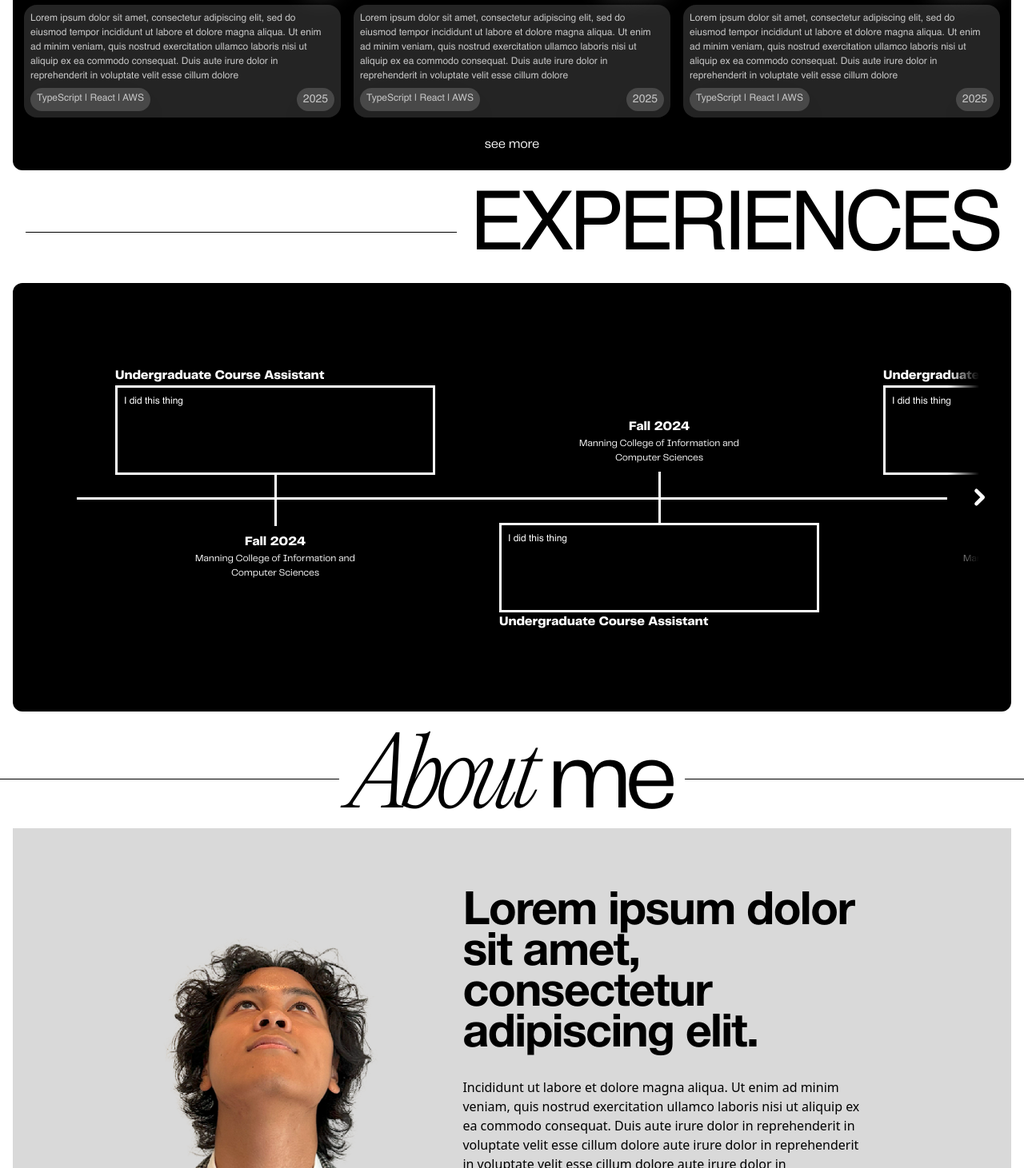
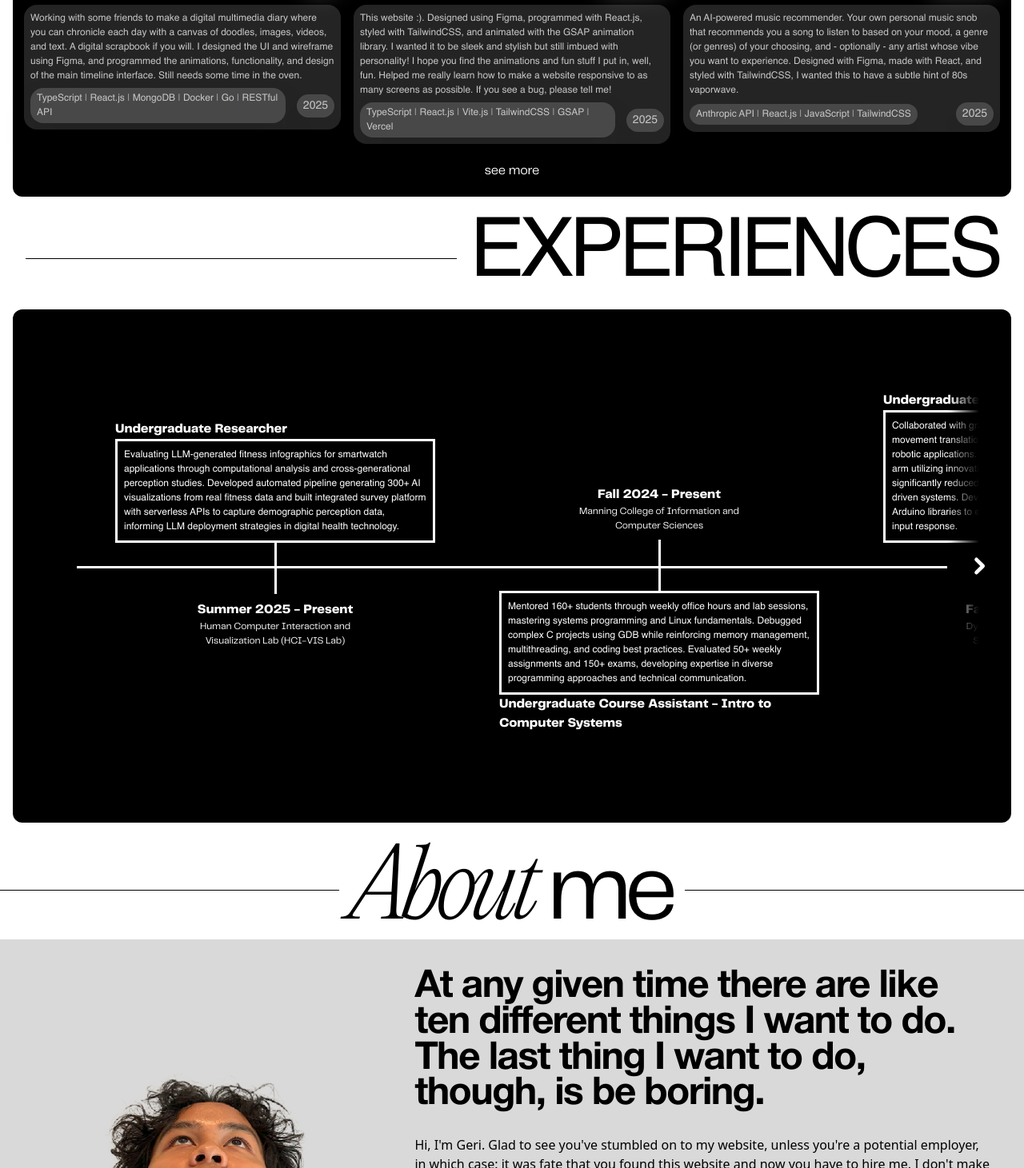
Before and after one commit to TedDPig123/personal-website, a React (Vite) app: page / in a window 1280 px wide. Shown: the part 2289-3750 px from the top of the page at 80% size. Built offline with nearby package versions, Linux system fonts and the light colour scheme.

Commit message:
added all my information, except insta

```diff
--- a/src/components/About.tsx
+++ b/src/components/About.tsx
@@ -15,18 +15,23 @@ export default function About(){
                      <span className="w-[100%] h-[1px] bg-black ml-4 mb-2"></span>
                 </div>
             </div>
-            <div className="about-section bg-[#D9D9D9] px-[8vw] z-5  ml-4 mr-4 flex items-center">
 
-                <img className="about-portrait m-5 min-w-[400px] w-[30%]" src={headshot} alt="headshot of me" />
+            <div className="about-section bg-[#D9D9D9] p-[3vw] flex items-center just w-full">
+                <div className="flex justify-center w-full">
+                    <img className="about-portrait m-5 mr-0 min-w-[400px] w-[80vw]" src={headshot} alt="headshot of me" />
+                </div>
 
-                <div className="about-text flex-col mr-20 mt-20 mb-20 ml-5">
-                    <div className="font-helveticabold text-[4.5vw] tracking-[-0.03em] leading-[4vw]">
-                        Lorem ipsum dolor sit amet, consectetur adipiscing elit.
+                <div className="about-text flex-col ml-15 width-full">
+                    <div className="font-helveticabold text-5xl tracking-[-0.1rem] leading-[2.8rem] min-text">
+                        At any given time there are like ten different things I want to do. The last thing I want to do, though, is be boring.
                     </div>
                     <div className="mt-7 text-[16px]">
-                   Incididunt ut labore et dolore magna aliqua. Ut enim ad minim veniam, quis nostrud exercitation ullamco laboris nisi ut aliquip ex ea commodo consequat. Duis aute irure dolor in reprehenderit in voluptate velit esse cillum dolore aute irure dolor in reprehenderit in voluptate velit esse cillum dolore aute irure dolor in reprehenderit in voluptate velit esse cillum dolore aute irure dolor in reprehenderit in voluptate velit esse cillum dolore
-
-Duis aute irure dolor in reprehenderit in voluptate velit esse cillum dolore aute irure dolor in reprehenderit in voluptate velit esse cillum dolore aute irure dolor in reprehenderit in voluptate velit esse cillum dolore aute irure dolor in reprehenderit in voluptate velit esse cillum dolore
+                        Hi, I'm Geri. Glad to see you've stumbled on to my website, unless you're a potential employer, in which case: it was fate that you found this website and now you have to hire me. I don't make the rules. (Just kidding, unless...).
+                        <br /><br />
+                        I'm a rising senior at UMass Amherst studying computer science, and I'm currently working as an Undergraduate Researcher for the Human-Computer-Interaction and Visualization Lab (HCI-VIS) at UMass for the summer. I love designing fun user experiences and thinking of creative ways to put my programming skills to use! Right now,
+                        both academically and personally, I'm exploring as many sides of software development as I can, from AI/ML and the backend to UI/UX and the frontend. However, going forward I want to further explore the ways that software experiences can aid in story-telling, and the ways it can connect us to our humanity more than distance ourselves from it, be it through compelling user experiences or software made with the user in mind.
+                        <br /><br />
+                        Beyond the computer, I just love creating things and engaging in self-expression through the pursuit of a lot of hobbies. Some may argue I've got too many hobbies. They may be right. I like playing music on my guitar and writing songs, though music production is still pretty difficult for me (still not enough to stop me - check out my song on spotify! :p). I also love sketching, collage-making, embroidery, and acting on stage in theater productions.
                     </div>
                 </div>
 
--- a/src/components/Gallery.tsx
+++ b/src/components/Gallery.tsx
@@ -72,8 +72,8 @@ export default function Gallery() {
             >
                 {experiencesList.map((exp, i)=>{
                     return (i%2===0 ?
-                    <GalleryComponents1 key={exp.id} position={exp.position} text={exp.text} date={exp.date} place={exp.place}/> :
-                    <GalleryComponents2 key={exp.id} position={exp.position} text={exp.text} date={exp.date} place={exp.place}/> )
+                    <GalleryComponents1 key={exp.id} position={exp.position} text={exp.text} date={exp.date} place={exp.place} deskTop={exp.deskTop} phoneTop={exp.phoneTop}/> :
+                    <GalleryComponents2 key={exp.id} position={exp.position} text={exp.text} date={exp.date} place={exp.place} deskTop={exp.deskTop} phoneTop={exp.phoneTop}/> )
                 })}
             </div>
 
@@ -110,8 +110,8 @@ export default function Gallery() {
                 </div>
             </div>
 
-            <div className="left-block-gall left-0 w-20 absolute z-20 top-[10%] h-100 bg-gradient-to-r from-black from-50% to-transparent pointer-events-none"></div>
-            <div className="right-block-gall right-0 w-20 absolute z-20 top-[10%] h-100 bg-gradient-to-l from-black from-50% to-transparent pointer-events-none"></div>
+            <div className="left-block-gall left-0 w-20 absolute z-20 top-[10%] h-120 bg-gradient-to-r from-black from-50% to-transparent pointer-events-none"></div>
+            <div className="right-block-gall right-0 w-20 absolute z-20 top-[10%] h-120 bg-gradient-to-l from-black from-50% to-transparent pointer-events-none"></div>
             <div className="gallery-bar left-20 right-20 absolute top-[50%] z-10 h-[3px] bg-white"></div>
         </div>
     )
--- a/src/components/GalleryComponents-1.tsx
+++ b/src/components/GalleryComponents-1.tsx
@@ -1,25 +1,31 @@
 interface ExperienceProp {
-    position:string;
-    text:string;
-    date:string;
-    place:string;
+    position: string;
+    text: string;
+    date: string;
+    place: string;
+    phoneTop: number;
+    deskTop: number;
 }
 
-export default function GalleryComponents1({position, text, date, place}:ExperienceProp){
-    return(
+export default function GalleryComponents1({position, text, date, place, phoneTop, deskTop}: ExperienceProp) {
+    return (
         <>
             <div className="gallery-desktop-1">
-                <div className='w-[400px] flex-col ml-10 mr-10'>
-                    <div className='font-telegrafbold text-[16px] mt-26'>{position}</div>
+                <div className='max-w-[400px] flex-col ml-10 mr-10' style={{ marginTop: `${deskTop * 0.25}rem` }}>
+                    <div className='font-telegrafbold text-[16px] mt-12'>{position}</div>
                     <div className='min-h-28 font-helveticaregular border-[3px] text-[12px] p-2 w-[100%] gallery-text'>{text}</div>
                     <div className='flex justify-center'>
-                        <div className='w-[3px] h-16 bg-white '></div>
+                        <div className='w-[3px] h-16 bg-white'></div>
                     </div>
                     <div className='flex justify-center'>
                         <div className='font-telegrafbold text-[16px] mt-2'>{date}</div>
                     </div>
                     <div className='flex justify-center'>
-                        <div className='font-telegraf text-[12px] text-center w-50'>{place}</div>
+                        <div
+                            className="font-telegraf text-[12px] text-center w-50"
+                        >
+                            {place}
+                        </div>
                     </div>
                 </div>
             </div>
@@ -33,11 +39,13 @@ export default function GalleryComponents1({position, text, date, place}:Experie
                 <div className='flex justify-center'>
                     <div className='font-telegrafbold text-[16px] mt-2'>{date}</div>
                 </div>
-                <div className='flex justify-center'>
-                    <div className='font-telegraf text-[12px] text-center w-50 mb-20'>{place}</div>
+                <div className='flex justify-center' style={{ marginBottom: `${phoneTop * 0.25}rem` }}>
+                    <div
+                        className="font-telegraf text-[12px] text-center w-50"                     >
+                        {place}
+                    </div>
                 </div>
             </div>
         </>
-
     )
 }
--- a/src/components/GalleryComponents-2.tsx
+++ b/src/components/GalleryComponents-2.tsx
@@ -3,31 +3,33 @@ interface ExperienceProp {
     text:string;
     date:string;
     place:string;
+    phoneTop:number;
+    deskTop:number;
 }
 
-export default function GalleryComponents2({position, text, date, place}:ExperienceProp){
+export default function GalleryComponents2({position, text, date, place, phoneTop, deskTop}:ExperienceProp){
     return(
         <>
             <div className='gallery-desktop-2 w-[400px] flex-col ml-10 mr-10'>
-                <div className='flex justify-center mt-42'>
+                <div className="flex justify-center" style={{ marginTop: `${deskTop * 0.25}rem` }}>
                     <div className='font-telegrafbold text-[16px]'>{date}</div>
                 </div>
                 <div className='flex justify-center'>
                     <div className='font-telegraf text-[12px] text-center w-50 mb-2'>{place}</div>
                 </div>
                 <div className='flex justify-center'>
-                    <div className='w-[3px] h-16 bg-white '></div>
+                    <div className='w-[3px] h-16 bg-white'></div>
                 </div>
                 <div className='flex-col'>
                     <div className="flex justify-center">
-                        <div className='min-h-28  gallery-text font-helveticaregular border-[3px] text-[12px] p-2 overflow-ellipsis w-[100%]'>{text}</div>
+                        <div className='min-h-28 gallery-text font-helveticaregular border-[3px] text-[12px] p-2 overflow-ellipsis w-[100%]'>{text}</div>
                     </div>
-                        <div className='font-telegrafbold text-[16px] mb-20'>{position}</div>
+                    <div className='font-telegrafbold text-[16px] mb-20'>{position}</div>
                 </div>
             </div>
 
             <div className='gallery-phone-2 w-[340px] flex-col mx-1 h-[70vw] hidden'>
-                <div className='flex justify-center mt-70'>
+                <div className="flex justify-center" style={{ marginTop: `${phoneTop * 0.25}rem` }}>
                     <div className='font-telegrafbold text-[16px]'>{date}</div>
                 </div>
                 <div className='flex justify-center'>
--- a/src/components/ProjectCard.tsx
+++ b/src/components/ProjectCard.tsx
@@ -42,11 +42,11 @@ export default function ProjectCard({ name, imageURL, description, stack, gitlin
             </div>
             <div className="font-helveticaregular text-[12px] bg-[#242424] rounded-2xl mt-2 text-[#C7C7C7] p-2">
                 {description}
-                <div className='flex w-full justify-between'>
+                <div className='flex w-full justify-between items-center'>
                     <div className='bg-[#484848] rounded-2xl pl-2 pr-2 pt-1 pb-1 mt-1.5 w-fit shadow-2xl'>
                         {stack.map((tool: string, index: number) =>
                             index > 0 ?
-                            <span key={tool}> | {tool}</span> :
+                            <span key={tool}> <span className='text-gray-400'>|</span> {tool}</span> :
                             <span key={tool}>{tool}</span>
                         )}
                     </div>
--- a/src/content/ExperiencesList.tsx
+++ b/src/content/ExperiencesList.tsx
@@ -1,24 +1,57 @@
-const experiencesList : {id:number, position:string, text:string, date:string, place:string}[] = [
+const experiencesList : {id:number, position:string, text:string, date:string, place:string, phoneTop:number, deskTop:number}[] = [
     {
         id:0,
-        position:"Undergraduate Course Assistant",
-        text:"I did this thing",
-        date:"Fall 2024",
-        place:"Manning College of Information and Computer Sciences"
+        position:"Undergraduate Researcher",
+        text:"Evaluating LLM-generated fitness infographics for smartwatch applications through computational analysis and cross-generational perception studies. Developed automated pipeline generating 300+ AI visualizations from real fitness data and built integrated survey platform with serverless APIs to capture demographic perception data, informing LLM deployment strategies in digital health technology.",
+        date:"Summer 2025 - Present",
+        place:"Human Computer Interaction and Visualization Lab (HCI-VIS Lab)",
+        phoneTop:29,
+        deskTop:34.3
     },
      {
         id:1,
-        position:"Undergraduate Course Assistant",
-        text:"I did this thing",
-        date:"Fall 2024",
-        place:"Manning College of Information and Computer Sciences"
+        position:"Undergraduate Course Assistant - Intro to Computer Systems",
+        text:"Mentored 160+ students through weekly office hours and lab sessions, mastering systems programming and Linux fundamentals. Debugged complex C projects using GDB while reinforcing memory management, multithreading, and coding best practices. Evaluated 50+ weekly assignments and 150+ exams, developing expertise in diverse programming approaches and technical communication.",
+        date:"Fall 2024 - Present",
+        place:"Manning College of Information and Computer Sciences",
+        phoneTop:70,
+        deskTop:55
+    },
+    {
+        id:2,
+        position:"Undergraduate Research Assistant",
+        text:"Collaborated with graduate researcher on thesis investigating effective movement translation systems as gear alternatives for advanced robotic applications. Helped engineer a cost-efficient 3-DOF robotic arm utilizing innovative pulley-based rotation mechanisms that significantly reduced manufacturing costs compared to traditional gear-driven systems. Developed robust real-time control system in C using Arduino libraries to enable precise angle adjustments and dynamic input response.",
+        date:"Fall 2024 - Spring 2025",
+        place:"Dynamic and Autonomous Robotic Systems (DAROS) Lab at UMass",
+        phoneTop:34,
+        deskTop:25.4
     },
     {
         id:3,
-        position:"Undergraduate Course Assistant",
-        text:"I did this thing",
-        date:"Fall 2024",
-        place:"Manning College of Information and Computer Sciences"
+        position:"President",
+        text:"Led 15-member team executing 5 cultural events per semester, personally greeting 50+ attendees while managing registration, ticket sales, and cash transactions. Coordinated logistics across multiple vendors, sponsors, and campus departments through weekly meetings and strategic communication. Secured $1,500 in sponsorships through persuasive proposal writing and presentations, demonstrating professional relationship management and organizational leadership skills.",
+        date:"Fall 2024 - Spring 2025",
+        place:"Indonesian Student Association at UMass Amherst",
+        phoneTop:70,
+        deskTop:55
+    },
+    {
+        id:4,
+        position:"Publicist / Public Relations",
+        text:"Managed social media campaigns and community outreach initiatives, creating promotional materials and engaging diverse campus organizations to promote events to broad audiences. Tracked engagement metrics and maintained social media accounts to assess campaign effectiveness and optimize marketing strategies across multiple platforms.",
+        date:"Spring 2023 - Spring 2024",
+        place:"Indonesian Student Association at UMass Amherst",
+        phoneTop:24,
+        deskTop:34.3
+    },
+    {
+        id:5,
+        position:"Treasurer",
+        text:"Managed $1,200 annual budget for a cappella events, coordinating with vendors to purchase AV equipment and promotional materials. Applied for and secured following year's budget allocation through financial planning and budget proposal presentations, ensuring sustainable funding for club operations and performances.",
+        date:"Fall 2023 - Spring 2024",
+        place:"Vocal Suspects Acapella at UMass Amherst",
+        phoneTop:70,
+        deskTop:55
     },
 ]
 
--- a/src/content/ProjectsList.tsx
+++ b/src/content/ProjectsList.tsx
@@ -1,18 +1,18 @@
-import purpleSky from '../assets/purple_sky.jpg';
 import timeline from '../assets/Timeline.png';
 import portfolio from '../assets/Portfolio.png';
 import carbon from '../assets/YourCarbon.png';
 import tactile from '../assets/tactile.png';
 import chord from '../assets/chord.png';
 import songbird from '../assets/songbird.png'
+import noImage from '../assets/no-image.png';
 
 const projectsList : {id:number, name: string, imageURL: string, description: string, stack : string[], gitlink: string, link: string, date: string}[] = [
     {
         id:0,
         name:"Timeline (WiP)",
         imageURL:timeline,
-        description:"Lorem ipsum dolor sit amet, consectetur adipiscing elit, sed do eiusmod tempor incididunt ut labore et dolore magna aliqua. Ut enim ad minim veniam, quis nostrud exercitation ullamco laboris nisi ut aliquip ex ea commodo consequat. Duis aute irure dolor in reprehenderit in voluptate velit esse cillum dolore ",
-        stack:["TypeScript", "React", "AWS"],
+        description:"Working with some friends to make a digital multimedia diary where you can chronicle each day with a canvas of doodles, images, videos, and text. A digital scrapbook if you will. I designed the UI and wireframe using Figma, and programmed the animations, functionality, and design of the main timeline interface. Still needs some time in the oven.",
+        stack:["TypeScript", "React.js", "MongoDB", "Docker","Go", "RESTful API"],
         gitlink: "https://github.com/liyu-hz168/Timeline",
         link: "",
         date: "2025"
@@ -21,8 +21,8 @@ const projectsList : {id:number, name: string, imageURL: string, description: st
         id:1,
         name:"Portfolio Website",
         imageURL:portfolio,
-        description:"Lorem ipsum dolor sit amet, consectetur adipiscing elit, sed do eiusmod tempor incididunt ut labore et dolore magna aliqua. Ut enim ad minim veniam, quis nostrud exercitation ullamco laboris nisi ut aliquip ex ea commodo consequat. Duis aute irure dolor in reprehenderit in voluptate velit esse cillum dolore ",
-        stack:["TypeScript", "React", "AWS"],
+        description:"This website :). Designed using Figma, programmed with React.js, styled with TailwindCSS, and animated with the GSAP animation library. I wanted it to be sleek and stylish but still imbued with personality! I hope you find the animations and fun stuff I put in, well, fun. Helped me really learn how to make a website responsive to as many screens as possible. If you see a bug, please tell me!",
+        stack:["TypeScript", "React.js", "Vite.js", "TailwindCSS", "GSAP", "Vercel"],
         gitlink: "https://github.com/TedDPig123/personal-website",
         link: "https://www.geribydesign.com/",
         date: "2025",
@@ -31,8 +31,8 @@ const projectsList : {id:number, name: string, imageURL: string, description: st
         id:6,
         name:"Songbird",
         imageURL:songbird,
-        description:"Lorem ipsum dolor sit amet, consectetur adipiscing elit, sed do eiusmod tempor incididunt ut labore et dolore magna aliqua. Ut enim ad minim veniam, quis nostrud exercitation ullamco laboris nisi ut aliquip ex ea commodo consequat. Duis aute irure dolor in reprehenderit in voluptate velit esse cillum dolore ",
-        stack:["TypeScript", "React", "AWS"],
+        description:"An AI-powered music recommender. Your own personal music snob that recommends you a song to listen to based on your mood, a genre (or genres) of your choosing, and - optionally - any artist whose vibe you want to experience. Designed with Figma, made with React, and styled with TailwindCSS, I wanted this to have a subtle hint of 80s vaporwave.",
+        stack:["Anthropic API", "React.js","JavaScript", "TailwindCSS"],
         gitlink: "https://github.com/TedDPig123/Your-Music-Tailor",
         link: "https://your-music-tailor.vercel.app/",
          date: "2025",
@@ -41,8 +41,8 @@ const projectsList : {id:number, name: string, imageURL: string, description: st
         id:2,
         name:"Your Carbon",
         imageURL:carbon,
-        description:"Lorem ipsum dolor sit amet, consectetur adipiscing elit, sed do eiusmod tempor incididunt ut labore et dolore magna aliqua. Ut enim ad minim veniam, quis nostrud exercitation ullamco laboris nisi ut aliquip ex ea commodo consequat. Duis aute irure dolor in reprehenderit in voluptate velit esse cillum dolore ",
-        stack:["TypeScript", "React", "AWS"],
+        description:"A project I made for my scalable web systems class, it's a dashboard that allows you to track your carbon footprint every day. You can log activities that contribute to or negate your footprint and set daily carbon footprint goals for yourself. Designed with Figma, made with React, and all data stored locally through local storage - no account needed. ",
+        stack:["TypeScript", "React.js", "Vite.js", "TailwindCSS", "Local Storage"],
         gitlink: "https://github.com/TedDPig123/carbon-footprint-tracker",
         link: "https://carbon-footprint-tracker-taupe.vercel.app/",
          date: "2025",
@@ -50,9 +50,9 @@ const projectsList : {id:number, name: string, imageURL: string, description: st
     {
         id:5,
         name:"Infographic Generator (For Research)",
-        imageURL:purpleSky,
-        description:"Lorem ipsum dolor sit amet, consectetur adipiscing elit, sed do eiusmod tempor incididunt ut labore et dolore magna aliqua. Ut enim ad minim veniam, quis nostrud exercitation ullamco laboris nisi ut aliquip ex ea commodo consequat. Duis aute irure dolor in reprehenderit in voluptate velit esse cillum dolore ",
-        stack:["TypeScript", "React", "AWS"],
+        imageURL:noImage,
+        description:"Wrote an Express JS application to procedurally generate smartwatch health info-graphics using real-world health tracker data. Done so by leveraging the GPT-4 and Claude 4 Opus APIs from OpenAI and Anthropic, respectively. Doing so for the HCI-VIS lab for our investigation into the feasibility of deploying LLMs in the field of digital health technology",
+        stack:["OpenAI API", "Anthropic API", "ExpressJS", "CSV-Parser","JavaScript"],
         gitlink: "",
         link: "",
          date: "2025",
@@ -61,8 +61,8 @@ const projectsList : {id:number, name: string, imageURL: string, description: st
         id:4,
         name:"Chord Practicer",
         imageURL:chord,
-        description:"Lorem ipsum dolor sit amet, consectetur adipiscing elit, sed do eiusmod tempor incididunt ut labore et dolore magna aliqua. Ut enim ad minim veniam, quis nostrud exercitation ullamco laboris nisi ut aliquip ex ea commodo consequat. Duis aute irure dolor in reprehenderit in voluptate velit esse cillum dolore ",
-        stack:["TypeScript", "React", "AWS"],
+        description:"A fun little web application I made to help me practice useful chord transitions and also act as an audible metronome. Just pick a key (they're all major keys), choose a tempo (or tap it), determine your practice duration, and it'll give you a random chord from the key every four beats for that duration. It just helps me get used to all possible chord changes in any key... as long as it's a major key, and they're all simple major or minor chords...",
+        stack:["JavaScript", "HTML", "CSS"],
         gitlink: "https://github.com/TedDPig123/Chord-Practice-Game",
         link: "https://chord-practice-game.vercel.app/",
          date: "2024",
@@ -71,8 +71,8 @@ const projectsList : {id:number, name: string, imageURL: string, description: st
         id:3,
         name:"TacTile",
         imageURL:tactile,
-        description:"Lorem ipsum dolor sit amet, consectetur adipiscing elit, sed do eiusmod tempor incididunt ut labore et dolore magna aliqua. Ut enim ad minim veniam, quis nostrud exercitation ullamco laboris nisi ut aliquip ex ea commodo consequat. Duis aute irure dolor in reprehenderit in voluptate velit esse cillum dolore ",
-        stack:["TypeScript", "React", "AWS"],
+        description:"A cute application I made with my friends for a web programming class. It's a digital battle map made for Dungeons and Dragons sessions. Functionality includes: custom grid creation (you can choose how many tiles there are), custom tile creation, character token creation and manipulation across the map, a drawing mode for working out battle strategies, and the ability to upload textures for any tile, character, or map. It had rudimentary user authentication to help store and render battlemap data (layout, tiles, characters, textures) for each user.",
+        stack:["JavaScript", "HTML", "CSS", "IndexedDB", "SQL", "CRUD Operations"],
         gitlink: "https://github.com/TedDPig123/TacTile",
         link: "",
          date: "2024",
```
Also changed, not shown: src/index.css (+22 -4 lines), src/assets/no-image.png (added).
